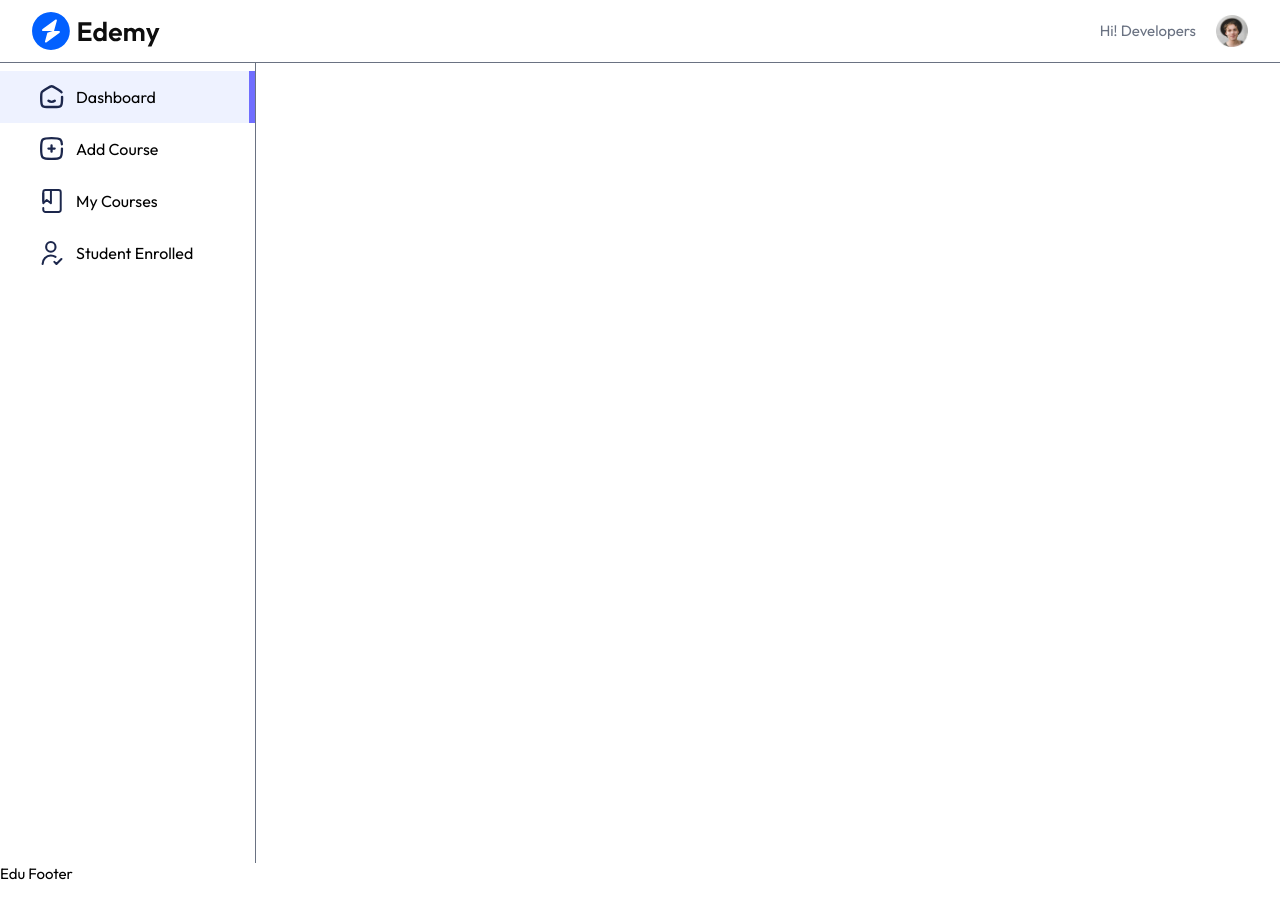
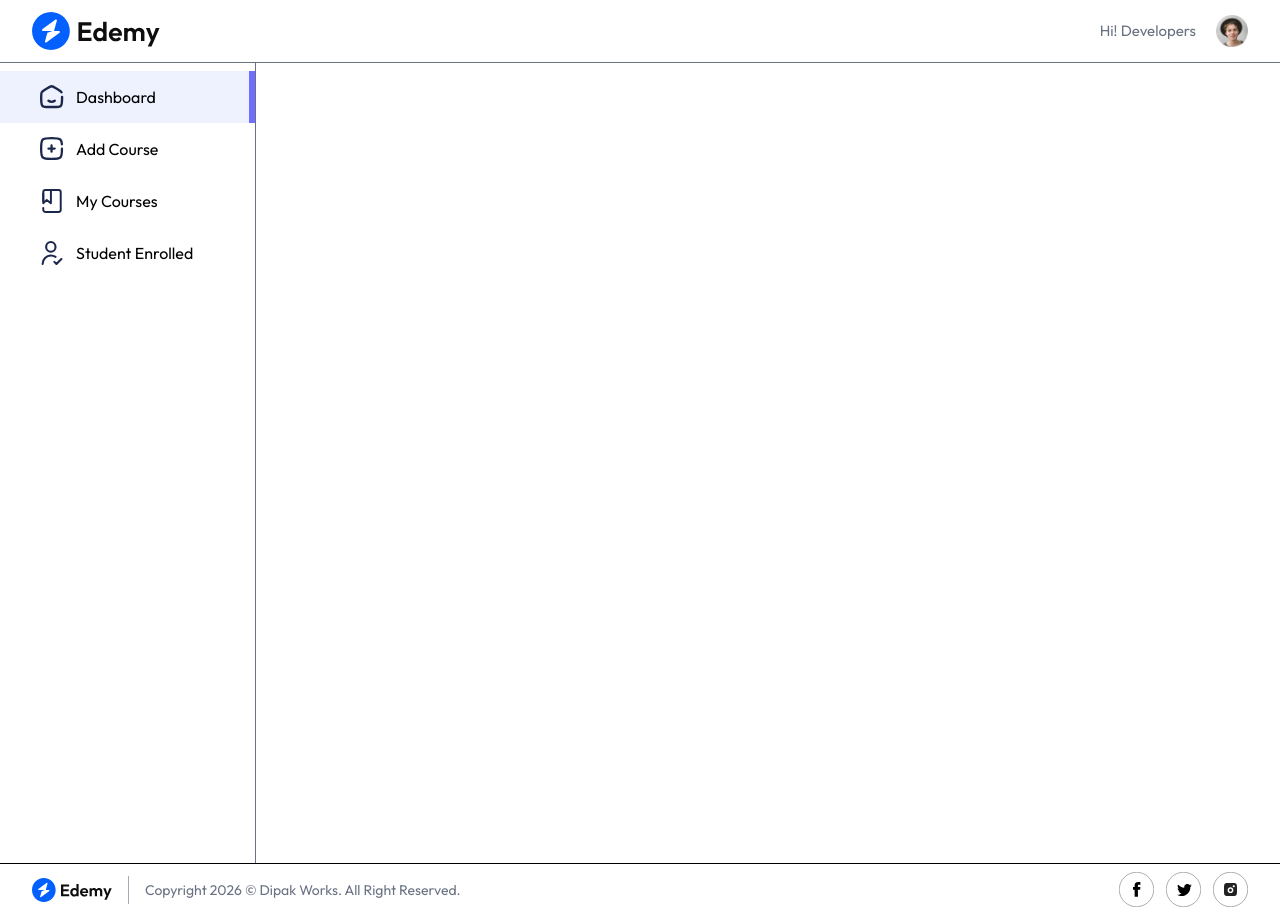
Before and after one commit to dpac14/Learning_Management_System, a React (Vite) app in the folder client/: page /educator in a window 1280 px wide. Before the commit the page ends 884 px from the top, so only its background shows below. Built offline with nearby package versions, Linux system fonts and the light colour scheme; no server answers.

Commit message:
added footer in educator page

```diff
--- a/client/src/components/educator/Footer.jsx
+++ b/client/src/components/educator/Footer.jsx
@@ -1,10 +1,28 @@
 import React from 'react';
+import { assets } from '../../assets/assets';
 
 const Footer = () => {
   return (
-    <div>
-      <h1>Edu Footer </h1>
-    </div>
+    <footer className="flex md:flex-row flex-col-reverse items-center justify-between text-left w-full px-8 border-t">
+<div className='flex items-center gap-4'>
+  <img className='hidden md:block w-20' src={assets.logo} alt="Logo" />
+  <div className='hidden md:block h-7 w-px bg-gray-500/60'></div>
+  <p className='py-4 text-center text-xs md:text-sm text-gray-500'>
+    Copyright 2026 © Dipak Works. All Right Reserved.
+  </p>
+</div>
+<div className=' flex items-center gap-3 max-md:mt-4'>
+  <a href="#">
+    <img src={assets.facebook_icon} alt="Facebook_icon" />
+  </a>
+  <a href="#">
+    <img src={assets.twitter_icon} alt="Twitter_icon" />
+  </a>
+  <a href="#">
+    <img src={assets.instagram_icon} alt="Instagram_icon" />
+  </a>
+</div>
+    </footer>
   );
 }
 
```
